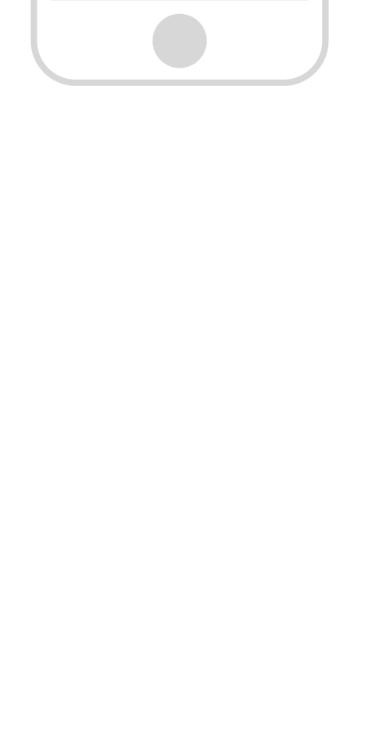
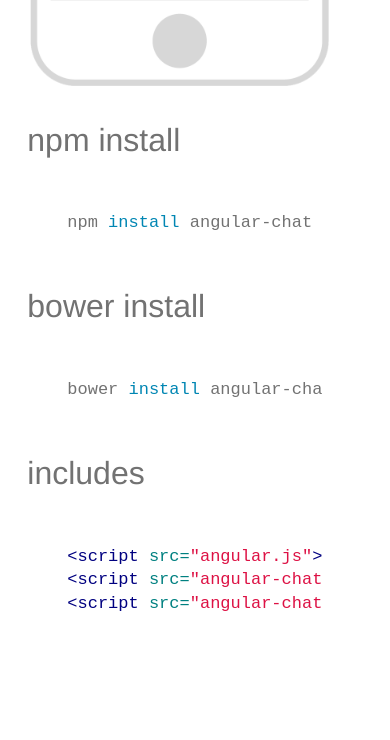
Before and after one commit to stephenlb/angularjs-chat, a Jekyll site: the page built from tutorials/angularjs-basic-chat-module/index.html, in a window 390 px wide. Shown: the part 1578-2318 px from the top of the page. Built offline with Jekyll 4.4.1, drawn with Linux system fonts in a browser that asks for light colours; comment, search, counter and statistics services are not loaded; before the commit the page ends 1840 px from its top, so only the background shows below that.

Commit message:
added starter guide next to app preview video.

```diff
--- a/_layouts/basic.html
+++ b/_layouts/basic.html
@@ -8,6 +8,7 @@
 
     <link rel="apple-touch-icon-precomposed" href="/media/angularjs-chat.png">
     <link rel="stylesheet"                   href="/css/angularjs-chat.css">
+    <link rel="stylesheet"                   href="/css/syntax.css">
     <link rel="shortcut icon"                href="/media/angularjs-chat.png">
     <link rel="author"                       href="https://plus.google.com/117012892116407849084">
     <link rel="publisher"                    href="https://plus.google.com/+Pubnub">
--- a/css/angularjs-chat.css
+++ b/css/angularjs-chat.css
@@ -38,8 +38,8 @@
 button, a { cursor: pointer; }
 strong { font-weight: 500; }
 p, h1, h2, h3, h4 {
-    margin-top: 2em;
-    margin-bottom: 2em;
+    margin-top: 1em;
+    margin-bottom: 1em;
 }
 h1, h2, h3, h4 {
     font-weight: 200;
--- /dev/null
+++ b/css/syntax.css
@@ -0,0 +1,60 @@
+.highlight  { background: #ffffff; }
+.highlight .c { color: #999988; font-style: italic } /* Comment */
+.highlight .err { color: #a61717; background-color: #e3d2d2 } /* Error */
+.highlight .k { font-weight: bold } /* Keyword */
+.highlight .o { font-weight: bold } /* Operator */
+.highlight .cm { color: #999988; font-style: italic } /* Comment.Multiline */
+.highlight .cp { color: #999999; font-weight: bold } /* Comment.Preproc */
+.highlight .c1 { color: #999988; font-style: italic } /* Comment.Single */
+.highlight .cs { color: #999999; font-weight: bold; font-style: italic } /* Comment.Special */
+.highlight .gd { color: #000000; background-color: #ffdddd } /* Generic.Deleted */
+.highlight .gd .x { color: #000000; background-color: #ffaaaa } /* Generic.Deleted.Specific */
+.highlight .ge { font-style: italic } /* Generic.Emph */
+.highlight .gr { color: #aa0000 } /* Generic.Error */
+.highlight .gh { color: #999999 } /* Generic.Heading */
+.highlight .gi { color: #000000; background-color: #ddffdd } /* Generic.Inserted */
+.highlight .gi .x { color: #000000; background-color: #aaffaa } /* Generic.Inserted.Specific */
+.highlight .go { color: #888888 } /* Generic.Output */
+.highlight .gp { color: #555555 } /* Generic.Prompt */
+.highlight .gs { font-weight: bold } /* Generic.Strong */
+.highlight .gu { color: #aaaaaa } /* Generic.Subheading */
+.highlight .gt { color: #aa0000 } /* Generic.Traceback */
+.highlight .kc { font-weight: bold } /* Keyword.Constant */
+.highlight .kd { font-weight: bold } /* Keyword.Declaration */
+.highlight .kp { font-weight: bold } /* Keyword.Pseudo */
+.highlight .kr { font-weight: bold } /* Keyword.Reserved */
+.highlight .kt { color: #445588; font-weight: bold } /* Keyword.Type */
+.highlight .m { color: #009999 } /* Literal.Number */
+.highlight .s { color: #d14 } /* Literal.String */
+.highlight .na { color: #008080 } /* Name.Attribute */
+.highlight .nb { color: #0086B3 } /* Name.Builtin */
+.highlight .nc { color: #445588; font-weight: bold } /* Name.Class */
+.highlight .no { color: #008080 } /* Name.Constant */
+.highlight .ni { color: #800080 } /* Name.Entity */
+.highlight .ne { color: #990000; font-weight: bold } /* Name.Exception */
+.highlight .nf { color: #990000; font-weight: bold } /* Name.Function */
+.highlight .nn { color: #555555 } /* Name.Namespace */
+.highlight .nt { color: #000080 } /* Name.Tag */
+.highlight .nv { color: #008080 } /* Name.Variable */
+.highlight .ow { font-weight: bold } /* Operator.Word */
+.highlight .w { color: #bbbbbb } /* Text.Whitespace */
+.highlight .mf { color: #009999 } /* Literal.Number.Float */
+.highlight .mh { color: #009999 } /* Literal.Number.Hex */
+.highlight .mi { color: #009999 } /* Literal.Number.Integer */
+.highlight .mo { color: #009999 } /* Literal.Number.Oct */
+.highlight .sb { color: #d14 } /* Literal.String.Backtick */
+.highlight .sc { color: #d14 } /* Literal.String.Char */
+.highlight .sd { color: #d14 } /* Literal.String.Doc */
+.highlight .s2 { color: #d14 } /* Literal.String.Double */
+.highlight .se { color: #d14 } /* Literal.String.Escape */
+.highlight .sh { color: #d14 } /* Literal.String.Heredoc */
+.highlight .si { color: #d14 } /* Literal.String.Interpol */
+.highlight .sx { color: #d14 } /* Literal.String.Other */
+.highlight .sr { color: #009926 } /* Literal.String.Regex */
+.highlight .s1 { color: #d14 } /* Literal.String.Single */
+.highlight .ss { color: #990073 } /* Literal.String.Symbol */
+.highlight .bp { color: #999999 } /* Name.Builtin.Pseudo */
+.highlight .vc { color: #008080 } /* Name.Variable.Class */
+.highlight .vg { color: #008080 } /* Name.Variable.Global */
+.highlight .vi { color: #008080 } /* Name.Variable.Instance */
+.highlight .il { color: #009999 } /* Literal.Number.Integer.Long */
--- a/tutorials/angularjs-basic-chat-module/index.html
+++ b/tutorials/angularjs-basic-chat-module/index.html
@@ -67,6 +67,28 @@
 <!-- APP PREIVEW AREA -->
 <div class="container app-preview">
     <div class="app-preview-description">
+
+
+<h3>npm install</h3>
+{% highlight shell %}
+npm install angular-chat
+{% endhighlight %}
+
+<h3>bower install</h3>
+
+{% highlight shell %}
+bower install angular-chat
+{% endhighlight %}
+
+<h3>includes</h3>
+
+{% highlight html %}
+<script src="angular.js"></script>
+<script src="angular-chat.js"></script>
+<script src="angular-chat-config.js"></script>
+{% endhighlight %}
+
+
     </div>
     <div class="app-preview-video">
         <video poster="http://cdn.pubnub.com/angularjs-chat/videos/basic-angularjs-chat-capture-demo.png" autoplay="" loop="true">
--- a/tutorials/angularjs-basic-chat-module/styles.css
+++ b/tutorials/angularjs-basic-chat-module/styles.css
@@ -142,6 +142,11 @@
 /* =-=-=-=-=-=-=-=-=-=-=-=-=-=-=-=-=-=-=-=-=-=-=-=-=-=-=-=-=-=-=-=-=-=-=-=-= */
 /* App Preview */
 /* =-=-=-=-=-=-=-=-=-=-=-=-=-=-=-=-=-=-=-=-=-=-=-=-=-=-=-=-=-=-=-=-=-=-=-=-= */
+@media (max-width: 820px) {
+    .app-preview {
+        flex-direction: column;
+    }
+}
 .app-preview {
     margin: 10vh 0;
     min-height: 80vh;
@@ -152,11 +157,11 @@
     order: 2;
 }
 .app-preview-video {
-    flex: 1;
     order: 1;
     position: relative;
     height: 634px;
-    width: 302px;
+    width: 360px;
+    margin: 0 auto;
 }
 /* 1080 × 1920 */
 .app-preview-video video {
@@ -177,3 +182,6 @@
     background-size: 100%;
     background-repeat: no-repeat;
 }
+.app-preview-description figure {
+    overflow: scroll;
+}
```
